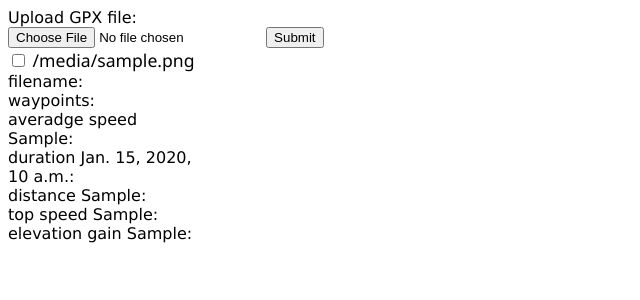
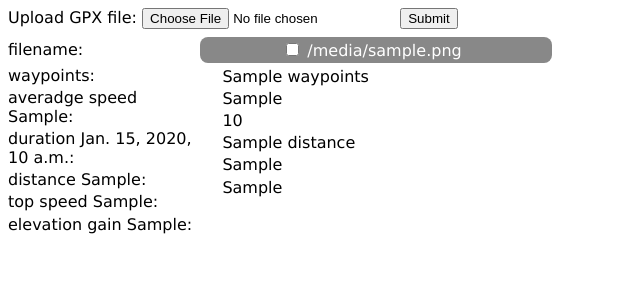
Before and after one commit to Bost/trackle, a Django app: template templates/layout.html in a window 1280 px wide. Shown: the top 300 px of the page, without its empty margins (0-640 px from the left). Run offline with Django 3.2, Linux system fonts and the light colour scheme; the template is opened without the code that fills it: most values are stand-ins (such as "Sample title", 1, 10 or a date in 2020); some libraries are stand-ins or nearby versions.

Commit message:
First somehow working version

```diff
--- a/js/script.js
+++ b/js/script.js
@@ -117,17 +117,19 @@
                 console.log("Track url '"+url+"'; color '"+color+"' added to elemId '"+mapId+"'");
             }
 
-            var detailId = 'detailContainer';
-            $('#'+detailId).html('');
-            for(var i in arrUrlDetail) {
-                var url = arrUrlDetail[i];
-
-                var id = 'detailValues'+i;
-                $('#'+detailId).append('<div class="detailValues" id="'+id+'"></div>');
-                $('#'+id).load(url, function() {
-                    console.log("Detail url '"+url+"' appened to elemId '"+detailId+"'");
-                });
-            }
+/*
+ *            var detailId = 'detailContainer';
+ *            $('#'+detailId).html('');
+ *            for(var i in arrUrlDetail) {
+ *                var url = arrUrlDetail[i];
+ *
+ *                var id = 'detailValues'+i;
+ *                $('#'+detailId).append('<div class="detailValues" id="'+id+'"></div>');
+ *                $('#'+id).load(url, function() {
+ *                    console.log("Detail url '"+url+"' appened to elemId '"+detailId+"'");
+ *                });
+ *            }
+ */
 
         });
     });
--- a/templates/layout.html
+++ b/templates/layout.html
@@ -72,22 +72,30 @@
     width: 11.7em;
 }
 .detailValues {
-    width: 21em;
+    width: 22em;
+    padding-left: 0.3em;
 }
-.detailVal, .valFilename {
+.valFilename, .labelFilename {
 /*    padding-left is not needed if the checkbox is in front of the filename */
 /*    padding-left: 0.5em;*/
-    padding-right: 0.5em;
     padding-top: 0.2em;
     padding-bottom: 0.2em;
 }
 .valFilename {
+    padding-right: 0.5em;
     text-align: center;
     border-radius: 0.5em;
     color: white;
 }
+.detailVal, .detailLabel {
+    padding-top: 0.2em;
+}
 .detailVal {
     padding-left: 1.4em;
+}
+.details {
+    height: 100%;
+    padding-top: 0.5em;
 }
 </style>
 
@@ -151,10 +159,12 @@
             closable:                    true    // pane can open & close
         ,    resizable:                    true    // when open, pane can be resized
         ,    slidable:                    true    // when closed, pane can 'slide' open over other panes - closes on mouse-out
+        ,    south__size:                210
+
         ,    livePaneResizing:            true
 
         //    enable state management
-        ,    stateManagement__enabled:    true // automatic cookie load & save enabled by default
+        //,    stateManagement__enabled:    true // automatic cookie load & save enabled by default
 
         ,    showDebugMessages:            true // log and/or display messages from debugging & testing code
 
@@ -164,11 +174,6 @@
         var cookieExists = !$.isEmptyObject( myLayout.readCookie() );
         if (!cookieExists) toggleStateManagement( true, false );
 
-        // 'Reset State' button requires updated functionality in rc29.15+
-        if ($.layout.revision && $.layout.revision >= 0.032915)
-            $('#btnReset').show();
-
-        $(".cbox").button();
      });
 
 function display(lon, lat, url, cboxClass, destId) {
@@ -198,8 +203,11 @@
 <div class="ui-layout-south">
     <div class="uploadContainer">
         <form action="{{ url_upload_handler }}" method="POST" enctype="multipart/form-data">
-            <div>Upload GPX file:</div>
-            <input id="file" type="file" name="file" value="Val"/>
+            <div class="upload">
+                Upload GPX file:
+                <input id="file" type="file" name="file" value="Val" accept="" />
+                <button id="submit" type="submit" name="submit">Submit</button>
+            </div>
 
             <!--
             <label for="realupload">Upload file: </label>
@@ -209,28 +217,43 @@
             <input type="file" name="file" id="realupload" class="realupload" onchange="this.form.fakeupload.value = this.value;" />
             -->
 
-            <button id="submit" type="submit" name="submit">Submit</button>
         </form>
-        <div class="ui-widget" id="format">
-            {% for e in entries %}
-            <div>
-                <input type="checkbox" color="{{ e.color }}" onclick="display({{ e.lon }}, {{ e.lat }}, '{{ e.cboxId }}', 'cbox', 'details')" class="cbox" bkey="{{ e.bKey }}" id="{{ e.cboxId }}" />
-                <label for="{{ e.cboxId }}">{{ e.bFilename }}</label>
-            </div>
-            {% endfor %}
-        </div>
+        <!--
+           -<div class="ui-widget" id="format">
+           -    {% for e in entries %}
+           -    <div>
+           -        <input type="checkbox" color="{{ e.color }}" onclick="display({{ e.lon }}, {{ e.lat }}, '{{ e.cboxId }}', 'cbox', 'details')" class="cbox" bkey="{{ e.bKey }}" id="{{ e.cboxId }}" />
+           -        <label for="{{ e.cboxId }}">{{ e.bFilename }}</label>
+           -    </div>
+           -    {% endfor %}
+           -</div>
+           -->
     </div>
-        <div id="details" style="height:100%">
+        <div id="details" class="details">
             <div class="detailLabels">
-                <div>filename:</div>
-                <div>waypoints:</div>
-                <div>averadge speed {{ speedUnits }}:</div>
-                <div>duration {{ timeUnits }}:</div>
-                <div>distance {{ distanceUnits }}:</div>
-                <div>top speed {{ speedUnits }}:</div>
-                <div>elevation gain {{ elevationUnits }}:</div>
+                <div class="labelFilename">filename:</div>
+                <div class="detailLabel">waypoints:</div>
+                <div class="detailLabel">averadge speed {{ speedUnits }}:</div>
+                <div class="detailLabel">duration {{ timeUnits }}:</div>
+                <div class="detailLabel">distance {{ distanceUnits }}:</div>
+                <div class="detailLabel">top speed {{ speedUnits }}:</div>
+                <div class="detailLabel">elevation gain {{ elevationUnits }}:</div>
             </div>
             <div id="detailContainer">
+            {% for e in entries %}
+                <div class="detailValues" id="detailValues">
+                    <div class="valFilename" id="{{ e.detailId }}" style="background-color: {{ e.color }};">
+                        <input type="checkbox" color="{{ e.color }}" onclick="display({{ e.lon }}, {{ e.lat }}, '{{ e.cboxId }}', 'cbox', 'details')" bkey="{{ e.bKey }}" id="{{ e.cboxId }}" class="cbox"/>
+                        {{ e.filename }}
+                    </div>
+                    <div class="detailVal">{{ e.waypoints }}</div>
+                    <div class="detailVal">{{ e.speed_avrg }}</div>
+                    <div class="detailVal">{{ e.duration }}</div>
+                    <div class="detailVal">{{ e.distance }}</div>
+                    <div class="detailVal">{{ e.speed_max }}</div>
+                    <div class="detailVal">{{ e.elevation_gain }}</div>
+                </div>
+            {% endfor %}
             </div>
         </div>
 </div>
```
Also changed, not shown: upload.py (+16 -0 lines).
